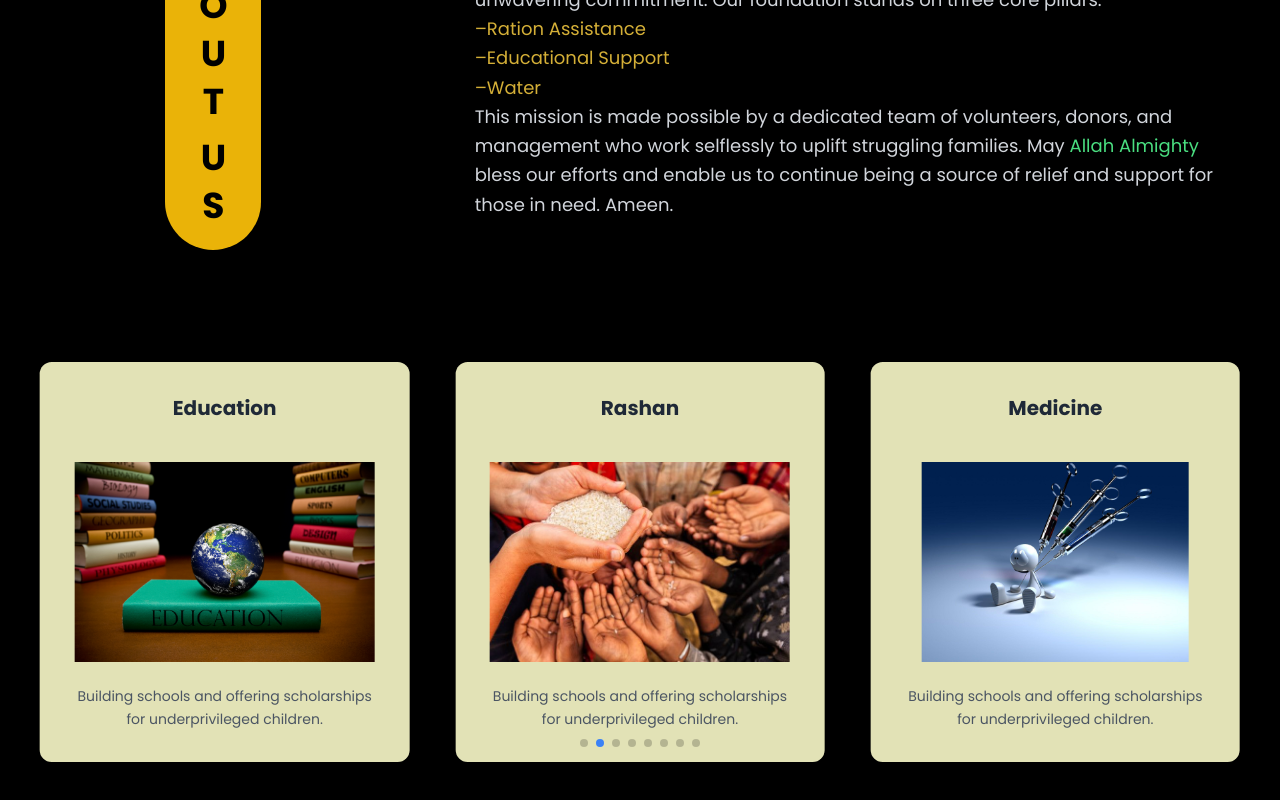
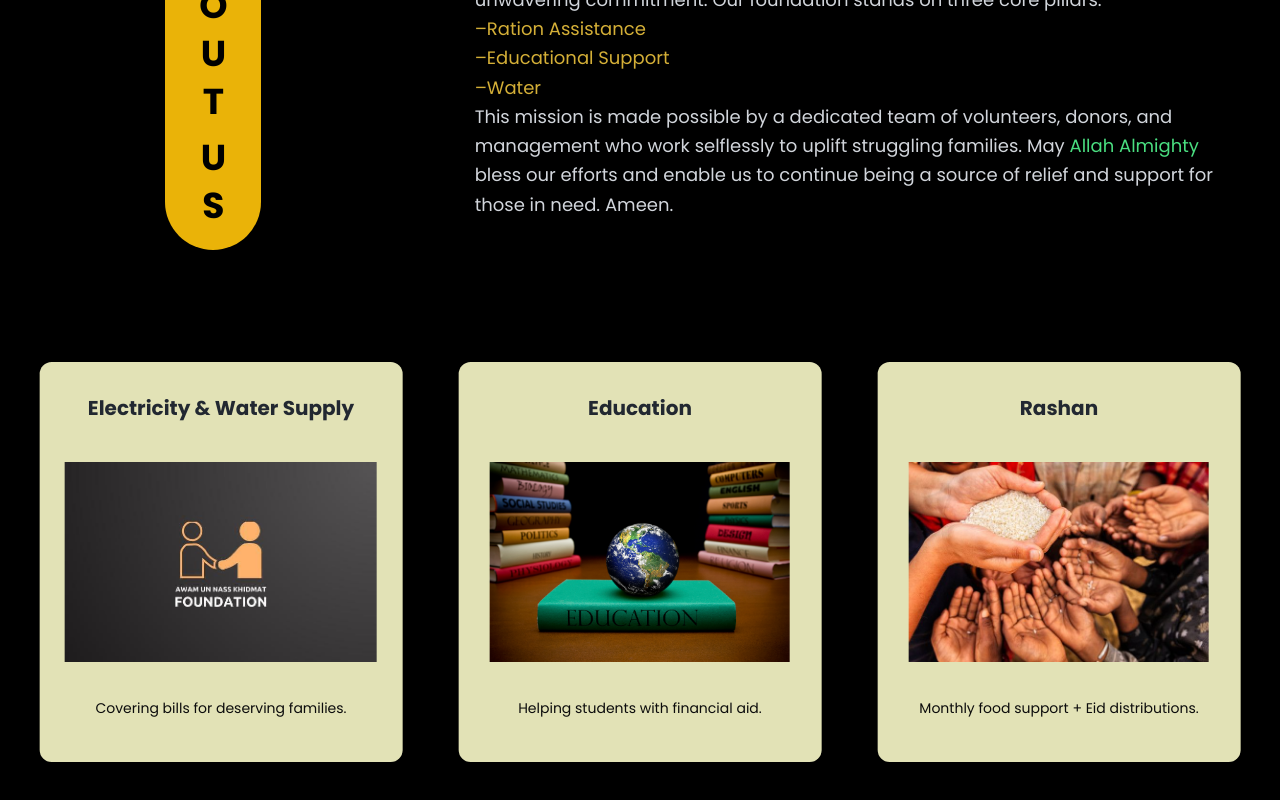
Before and after one commit to asimzahoor443/welfare-webApp, a React (Vite) app: page / in a window 1280 px wide. Shown: the part 1030-1830 px from the top of the page. Built offline with nearby package versions, Linux system fonts and the light colour scheme.

Commit message:
feat:update

```diff
--- a/package.json
+++ b/package.json
@@ -12,7 +12,7 @@
   "dependencies": {
     "add": "^2.0.6",
     "carousel": "^0.0.3",
-    "framer-motion": "^12.0.6",
+    "framer-motion": "^12.4.3",
     "react": "^18.2.0",
     "react-dom": "^18.2.0",
     "shadcn-ui": "^0.9.4",
--- a/src/components/WelfareCarousel.tsx
+++ b/src/components/WelfareCarousel.tsx
@@ -1,9 +1,8 @@
 'use client';
 import React from 'react';
 import { Swiper, SwiperSlide } from 'swiper/react';
-import { Autoplay, Pagination } from 'swiper/modules';
+import { Autoplay } from 'swiper/modules';
 import 'swiper/css';
-import 'swiper/css/pagination';
 
 const WelfareCarousel = () => {
   // Data for the 8 blocks
@@ -12,85 +11,102 @@ const WelfareCarousel = () => {
       id: 1,
       title: 'Electricity & Water Supply',
       image: '/src/assets/Logo.jpeg', // Replace with your PNG path
-      description:
-        'Providing uninterrupted electricity and clean water to underserved communities.',
+      description: 'Covering bills for deserving families.',
     },
     {
       id: 2,
       title: 'Education',
       image: '/src/assets/Education.jpg',
-      description:
-        'Building schools and offering scholarships for underprivileged children.',
+      description: 'Helping students with financial aid.',
     },
     {
       id: 3,
       title: 'Rashan',
       image: 'src/assets/Rashan.jpg',
-      description:
-        'Building schools and offering scholarships for underprivileged children.',
+      description: 'Monthly food support + Eid distributions.',
     },
     {
       id: 4,
       title: 'Medicine',
       image: '/src/assets/Medicine.jpg',
-      description:
-        'Building schools and offering scholarships for underprivileged children.',
+      description: 'Financial help for medicines & treatments.',
     },
     {
       id: 5,
       title: '  Donar Request',
       image: '/src/assets/DonarRequests.jpg',
-      description:
-        'Building schools and offering scholarships for underprivileged children.',
+      description: 'Supporting cases based on donor appeals.',
     },
     {
       id: 6,
       title: 'Financial Assistance',
       image: '/src/assets/Financial Assistance.jpg',
-      description:
-        'Building schools and offering scholarships for underprivileged children.',
+      description: 'Helping families with urgent needs.',
     },
     {
       id: 7,
       title: 'Water',
       image: '/src/assets/Water.jpg',
-      description:
-        'Building schools and offering scholarships for underprivileged children.',
+      description: 'Installing water coolers in schools & madaris.',
     },
     // Add all 8 items here...
     {
       id: 8,
       title: 'Dream Project',
       image: '/src/assets/DreamProject.jpg',
-      description:
-        'Distributing free copies of the Quran and organizing religious education.',
+      description: 'Building a school with quality education.',
     },
   ];
 
   return (
     <div className="py-12 px-8 bg-black">
+      <style jsx global>{`
+        @media (min-width: 1024px) {
+          .swiper-slide {
+            transition: all 0.5s ease !important;
+            opacity: 0.4 !important;
+            transform: scale(0.85) !important;
+          }
+
+          .swiper-slide-active {
+            opacity: 1 !important;
+            transform: scale(1) !important;
+            z-index: 10 !important;
+          }
+
+          .swiper-slide-next,
+          .swiper-slide-prev {
+            opacity: 0.6 !important;
+            transform: scale(0.9) !important;
+          }
+        }
+      `}</style>
+
       <Swiper
-        modules={[Autoplay, Pagination]}
+        modules={[Autoplay]}
         autoplay={{
           delay: 3000,
           disableOnInteraction: false,
         }}
-        pagination={{ clickable: true }}
         loop={true}
+        centeredSlides={true}
         breakpoints={{
           640: { slidesPerView: 1 },
           768: { slidesPerView: 2 },
-          1024: { slidesPerView: 3 },
+          1024: { slidesPerView: 3, spaceBetween: 40 },
         }}
-        spaceBetween={30}
         className="h-[400px]" // Adjust height as needed
       >
         {foundationActivities.map((activity) => (
           <SwiperSlide key={activity.id}>
             <div className="h-full bg-[#E2E2B6] rounded-xl shadow-lg p-6 mx-2 hover:shadow-xl transition-all cursor-pointer flex flex-col">
               {/* Title */}
-              <div className="flex-1 mb-4 flex items-center justify-center">
-                <h3 className="text-xl font-bold mb-4 text-gray-800">
+              <div
+                className="flex-1 mb-4 flex items-center justify-center
+
+              "
+              >
+                <h3 className="text-xl font-bold mb-4 text-[#222831]">
                   {activity.title}
                 </h3>
               </div>
@@ -106,7 +122,7 @@ const WelfareCarousel = () => {
 
               {/* Description */}
               <div className="flex-1 flex items-center justify-center">
-                <p className="text-gray-600 text-center text-sm leading-relaxed px-2">
+                <p className="text-[#0C0C0C] text-center text-sm leading-relaxed px-2">
                   {activity.description}
                 </p>
               </div>
```
Also changed, not shown: 1 other file (tests, documents, lock files or other folders).
